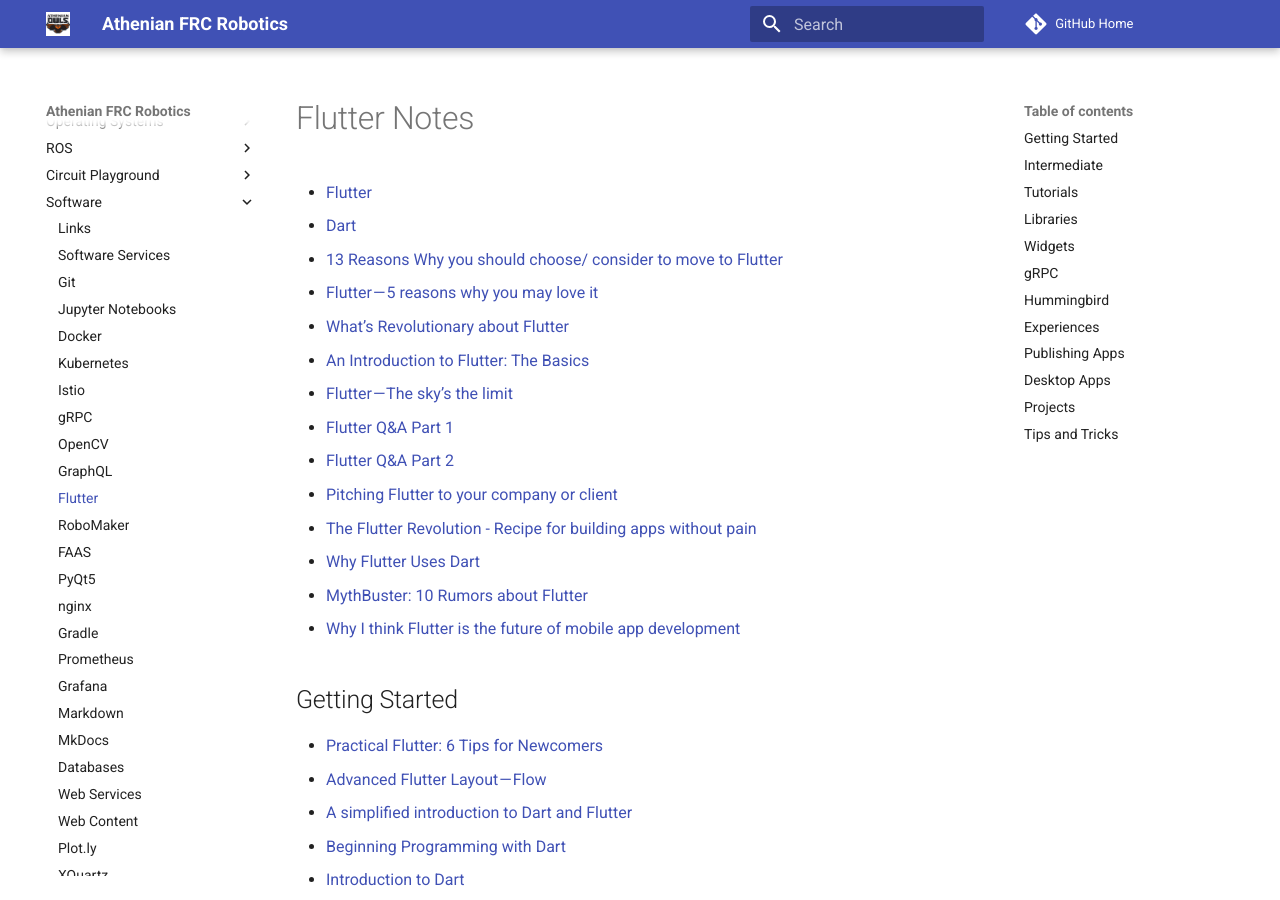
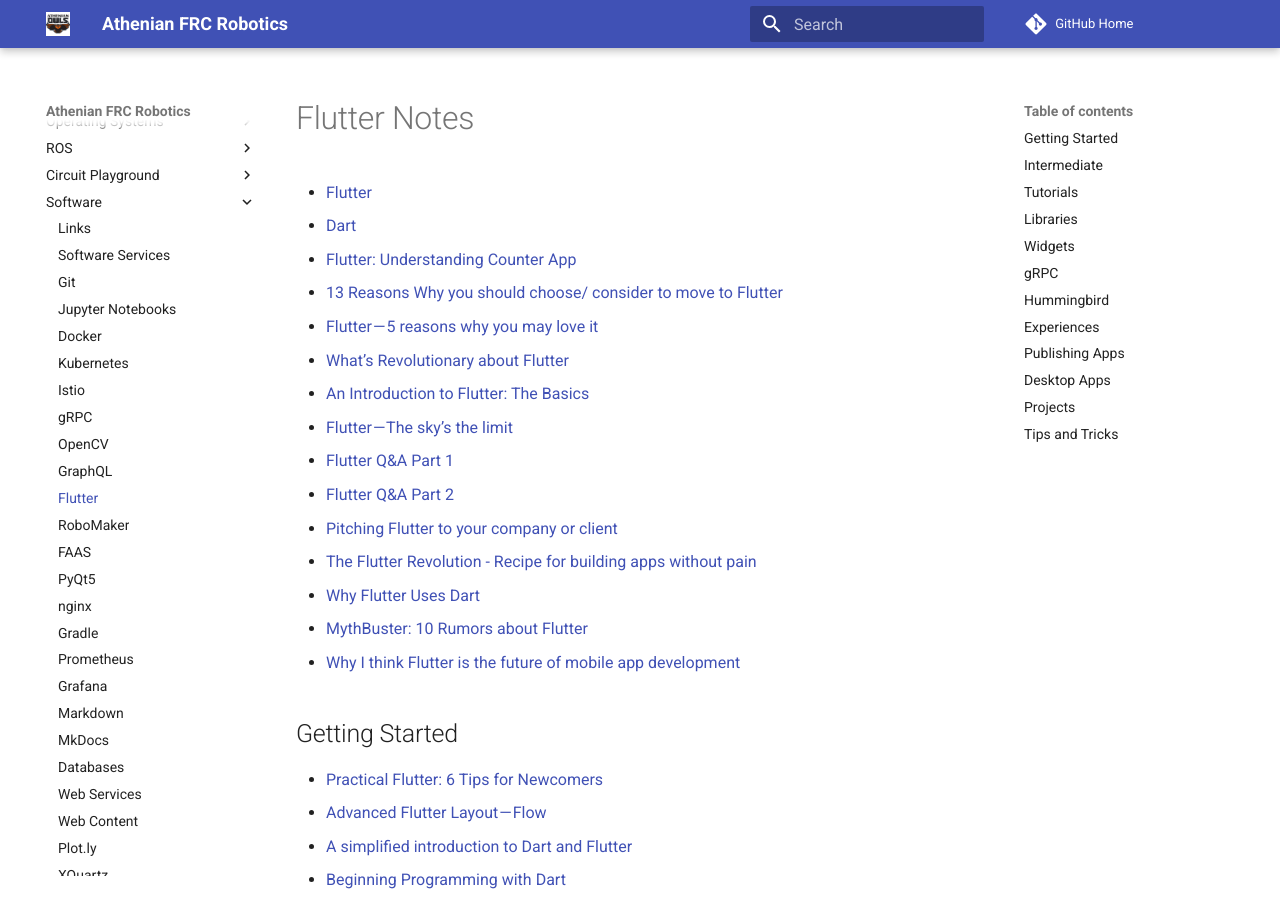
Before and after one commit to athenian-robotics/athenian-robotics-mkdocs, an MkDocs documentation site: the page built from docs/flutter.md, in a window 1280 px wide and 900 px high. Built offline with MkDocs 1.6.1 and Material for MkDocs 9.7.7, drawn with Linux system fonts in a browser that asks for light colours; comment, search, counter and statistics services are not loaded.

Commit message:
Update docs

```diff
--- a/docs/flutter.md
+++ b/docs/flutter.md
@@ -2,6 +2,7 @@
 
 * [Flutter](https://flutter.io)
 * [Dart](https://www.dartlang.orgs)
+* [Flutter: Understanding Counter App](https://medium.com/flutter-community/flutter-understanding-counter-app-ca89de564170)
 * [13 Reasons Why you should choose/ consider to move to Flutter](https://medium.com/flutter-community/13-reasons-why-you-should-choose-consider-to-move-to-flutter-in-2019-24323ee259c1)
 * [Flutter — 5 reasons why you may love it](https://hackernoon.com/flutter-5-reasons-why-you-may-love-it-55021fdbf1aa)
 * [What’s Revolutionary about Flutter](https://hackernoon.com/whats-revolutionary-about-flutter-946915b09514)
```
